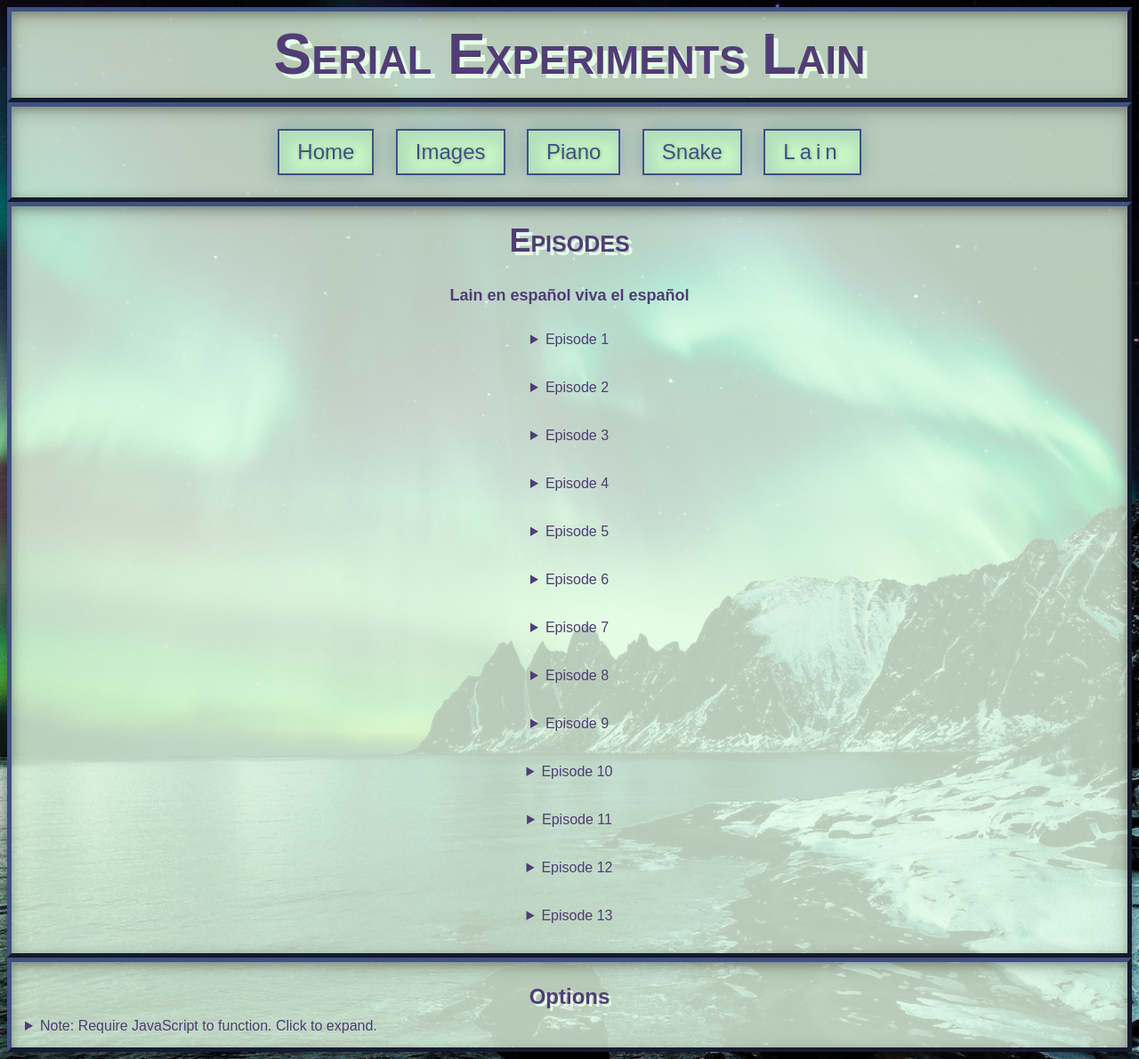
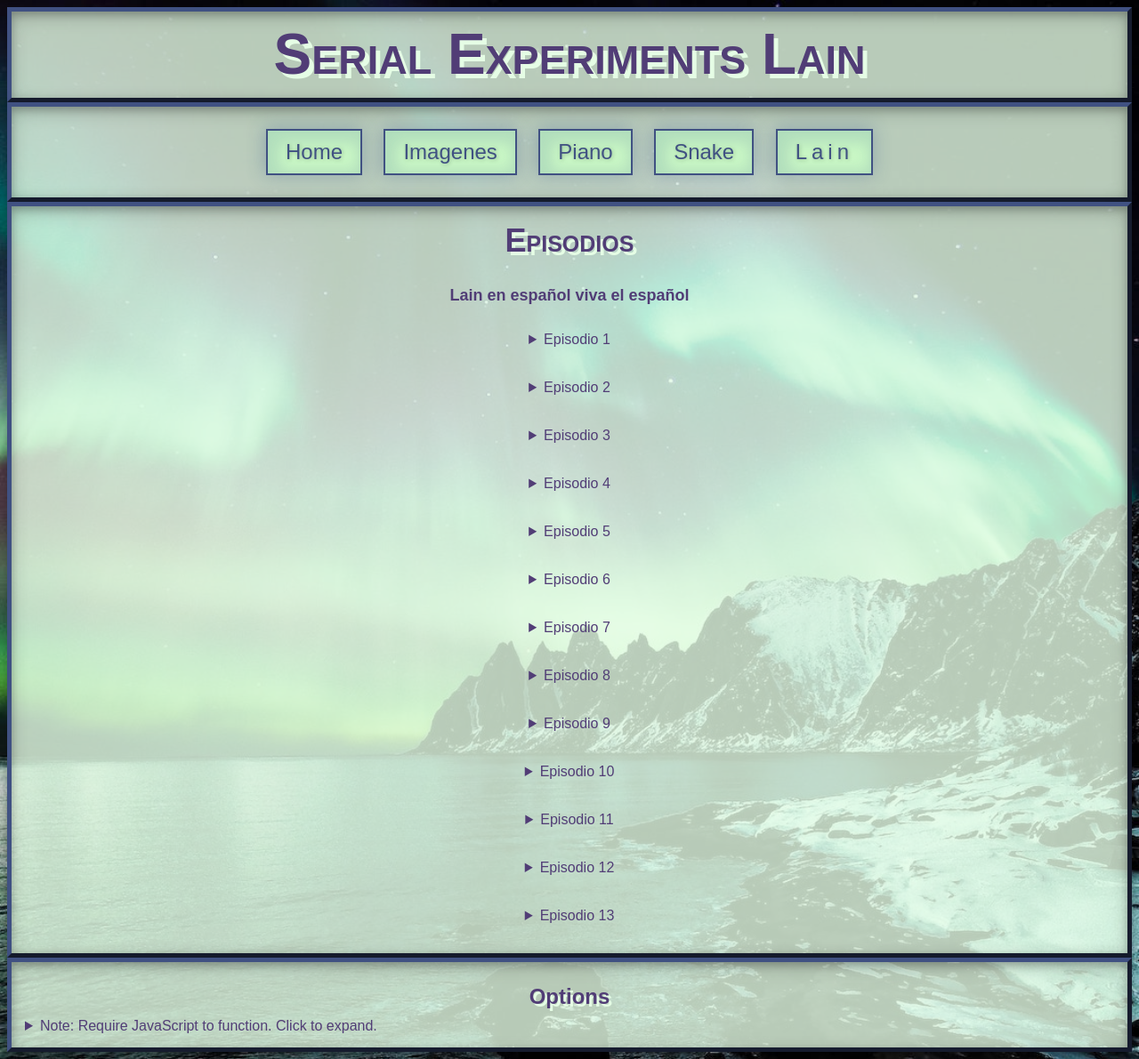
Before and after one commit to Dr-xj9/Navi-Web-Project, a plain HTML site: page SEL.html in a window 1280 px wide. Shown: the whole page at 89% size. Drawn offline with Linux system fonts and the light colour scheme.

Commit message:
FINALIZADO Ahora si deberítas

```diff
--- a/SEL.html
+++ b/SEL.html
@@ -29,33 +29,33 @@
 		</header>
 		<nav class="navbar" role="navigation">
 			<a href="index.html">Home</a>
-			<a href="images.html">Images</a>
+			<a href="images.html">Imagenes</a>
 			<a href="piano.html">Piano</a>
 			<a href="snake.html">Snake</a>
 			<a href="SEL.html" style="letter-spacing:5px;"> Lain </a>
 		</nav>
 		<div class="center">
 			<main tabindex="-1" id="main-content">
-				<h2>Episodes</h2>
+				<h2>Episodios</h2>
 				<h5>
 					Lain en español viva el español
 				</h5>
 				<div class ="chapters">
 					<details>
-						<summary> Episode 1</summary>
+						<summary> Episodio 1</summary>
 						<iframe width="640" height="360" frameborder="0" src="https://mega.nz/embed/vBl1VCxL#6WRXQc9Kyh6AsPKkQHutfknQ5aHfZ6RiPSbMpzQv0ek!1a" allowfullscreen allow="autoplay;"></iframe>
 					</details>
 					<br>
 					<br>
 					<details>
-						<summary> Episode 2 </summary>
+						<summary> Episodio 2 </summary>
 						<iframe width="640" height="360" frameborder="0" src="https://mega.nz/embed/iYMFnAQT#xKBf7p87IPpu1yey2A4YzSVkhajeYwwnskVn3Mdd2GU!1a" allowfullscreen allow="autoplay;"></iframe>
 
 					</details>
 					<br>
 					<br>
 					<details>
-						<summary>Episode 3</summary>
+						<summary>Episodio 3</summary>
 						<iframe width="640" height="360" frameborder="0" src="https://mega.nz/embed/CBljmbqD#T7LKQXZp0hpm8qungaAgY4dsEgqWaSdCdUCsAu2_nug!1a" allowfullscreen allow="autoplay;"></iframe>
 
 
@@ -63,49 +63,49 @@
 					<br>
 					<br>
 					<details>
-						<summary>Episode 4</summary>
+						<summary>Episodio 4</summary>
 						<iframe width="640" height="360" frameborder="0" src="https://mega.nz/embed/WZslibAb#zccl59S5Zu2Utxo93U_ROSavaQlrn7fXpSyWCIh03y8!1a" allowfullscreen allow="autoplay;"></iframe>
 
 					</details>
 					<br>
 					<br>
 					<details>
-						<summary> Episode 5 </summary>
+						<summary> Episodio 5 </summary>
 						<iframe width="640" height="360" frameborder="0" src="https://mega.nz/embed/uMd1ACCC#83UmjeUMnGMNi7BuIf9BJjqfsC4GyBwQ4ac2oiAY1uk!1a" allowfullscreen allow="autoplay;"></iframe>
 
 					</details>
 					<br>
 					<br>
 					<details>
-						<summary>Episode 6</summary>
+						<summary>Episodio 6</summary>
 						<iframe width="640" height="360" frameborder="0" src="https://mega.nz/embed/aZETlRSJ#LhHrjlhUL-lpCxgUqBKS7ep81xLO9Djgf_VKboHt1ds!1a" allowfullscreen allow="autoplay;"></iframe>
 
 					</details>
 					<br>
 					<br>
 					<details>
-						<summary>Episode 7</summary>
+						<summary>Episodio 7</summary>
 						<iframe width="640" height="360" frameborder="0" src="https://mega.nz/embed/3c1CSIqa#M7NNGqQZK5jkVk7BKaXda4yRWSBqnHIAZ-Ry-aoTDrk!1a" allowfullscreen allow="autoplay;"></iframe>
 
 					</details>
 					<br>
 					<br>
 					<details>
-						<summary>Episode 8</summary>
+						<summary>Episodio 8</summary>
 						<iframe width="640" height="360" frameborder="0" src="https://mega.nz/embed/7JtjUL5T#bxKqnjOS4eOW86ojQI8vjDCJTSC9D9wkMQpo4oL_HGg!1a" allowfullscreen allow="autoplay;"></iframe>
 
 					</details>
 					<br>
 					<br>
 					<details>
-						<summary>Episode 9</summary>
+						<summary>Episodio 9</summary>
 						<iframe width="640" height="360" frameborder="0" src="https://mega.nz/embed/6B0QHTLC#tVTw5JXBSb182syr6Byp9maCq0KFDpQukrOfCQpoEWQ!1a" allowfullscreen allow="autoplay;"></iframe>
 
 					</details>
 					<br>
 					<br>
 					<details>
-						<summary>Episode 10</summary>
+						<summary>Episodio 10</summary>
 						<iframe width="640" height="360" frameborder="0" src="https://mega.nz/embed/jMVAnTrT#i9EGaOw4hFRiaNp9lU_MDTkYlLZdzN5oh0iMZnsFhcY!1a" allowfullscreen allow="autoplay;"></iframe>
 
 
@@ -113,7 +113,7 @@
 					<br>
 					<br>
 					<details>
-						<summary>Episode 11</summary>
+						<summary>Episodio 11</summary>
 						<iframe width="640" height="360" frameborder="0" src="https://mega.nz/embed/6c1GxJxC#EpVsy6v3-sB5xBX65OOtarYzUz5UqCi5I5U_j4qAAOI!1a" allowfullscreen allow="autoplay;"></iframe>
 
 
@@ -121,14 +121,14 @@
 					<br>
 					<br>
 					<details>
-						<summary>Episode 12</summary>
+						<summary>Episodio 12</summary>
 						<iframe width="640" height="360" frameborder="0" src="https://mega.nz/embed/7Q1TVISb#ff5Kv60yvVvz0jmiB_DuffpLSX-98BGO1SszCY5t538!1a" allowfullscreen allow="autoplay;"></iframe>
 
 					</details>
 					<br>
 					<br>
 					<details>
-						<summary>Episode 13</summary>
+						<summary>Episodio 13</summary>
 						<iframe width="640" height="360" frameborder="0" src="https://mega.nz/embed/rZ0mWbYa#s4JD6WFGFQrmrm03qrnsKEBWNeZD5oIrQ2Hl5X5ye88!1a" allowfullscreen allow="autoplay;"></iframe>
 
 					</details>
```
Also changed, not shown: images.html (+2 -2 lines), index.html (+8 -6 lines), piano.html (+1 -1 lines).
